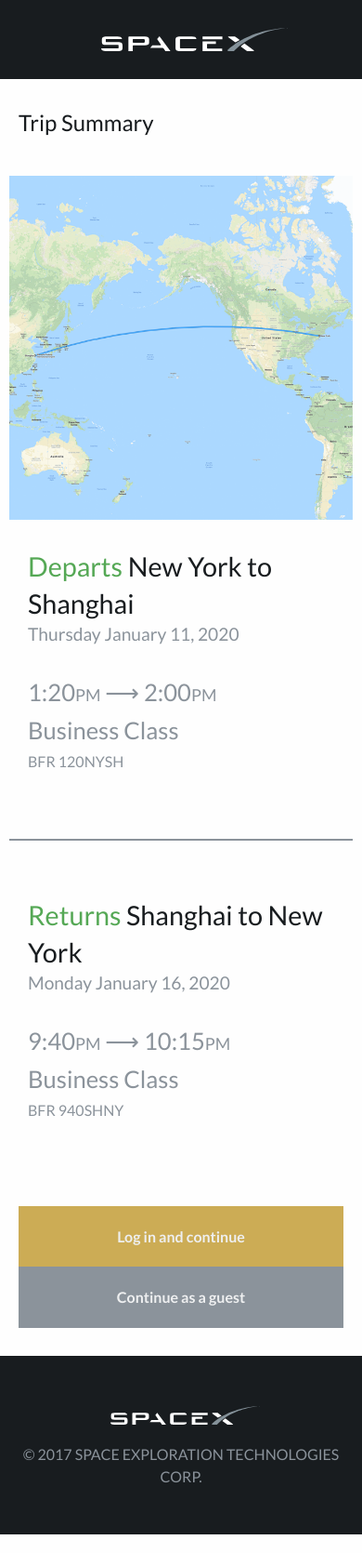
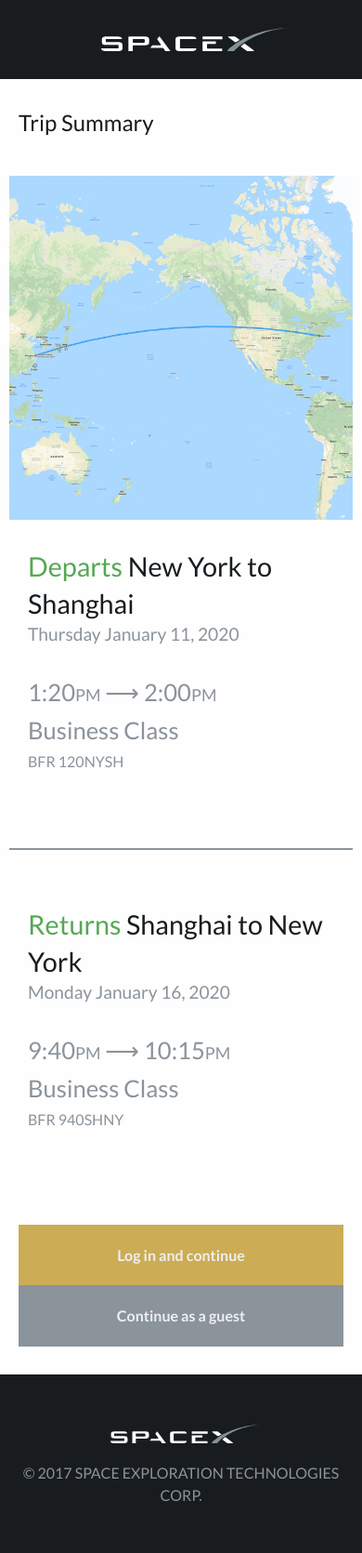
Before and after one commit to naher94/spacex, a Jekyll site: the page built from summary.html, in a window 390 px wide. Shown: the whole page at 93% size. Built offline with Jekyll 4.4.1, drawn with Linux system fonts in a browser that asks for light colours.

Commit message:
Mobile Styling

```diff
--- a/css/spacex.scss
+++ b/css/spacex.scss
@@ -475,6 +475,17 @@
 // Tablet Styling
 @media screen and (max-width: 64em) {
 
+  .flight-time{
+    margin-bottom: 20px;
+    padding-left: 20px;
+    padding-right: 20px;
+  }
+
+  .flight-time2{
+    padding-left: 0;
+    padding-right: 0;
+  }
+
 }
 
 // Foundation Overrides
```
Also changed, not shown: 2 other files.
